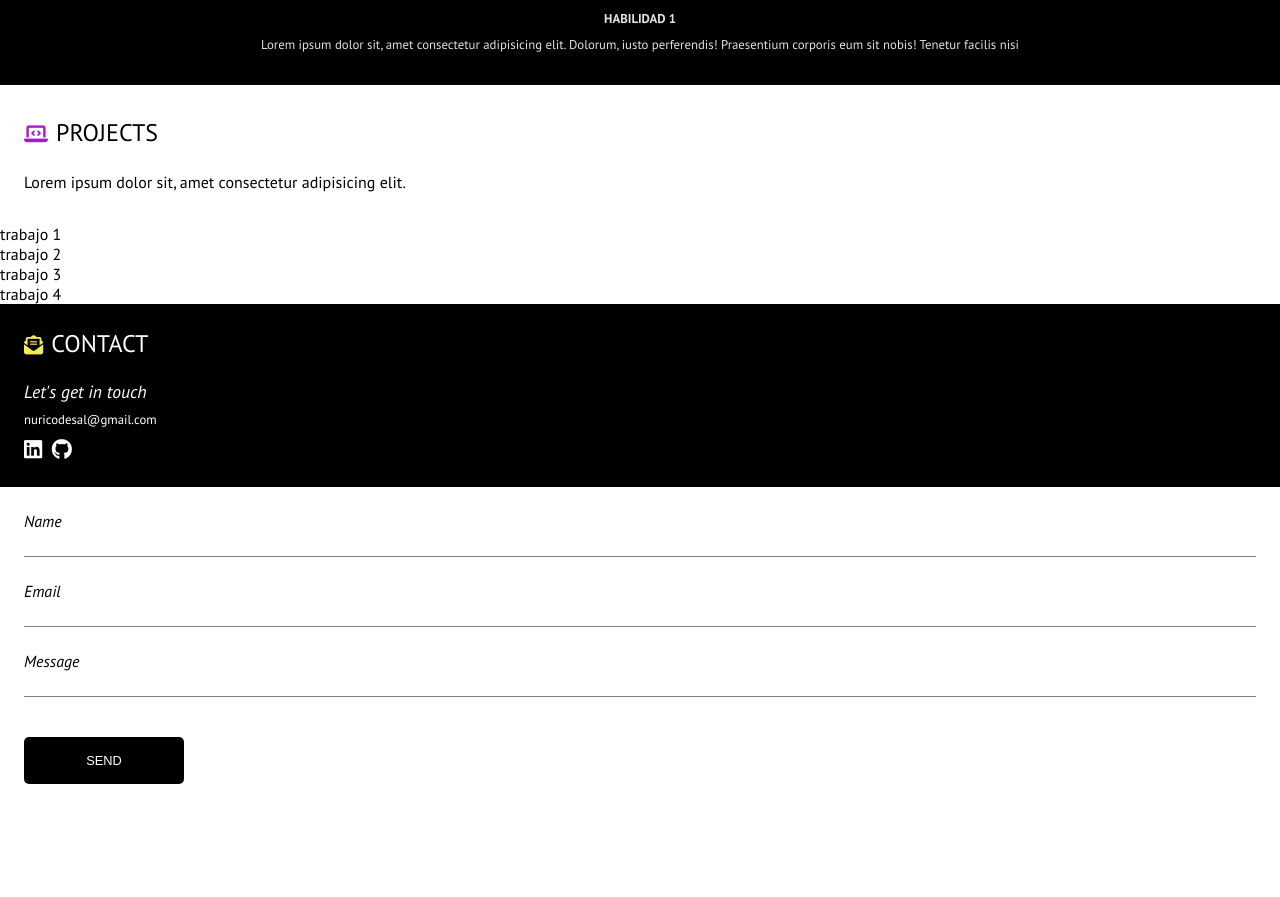
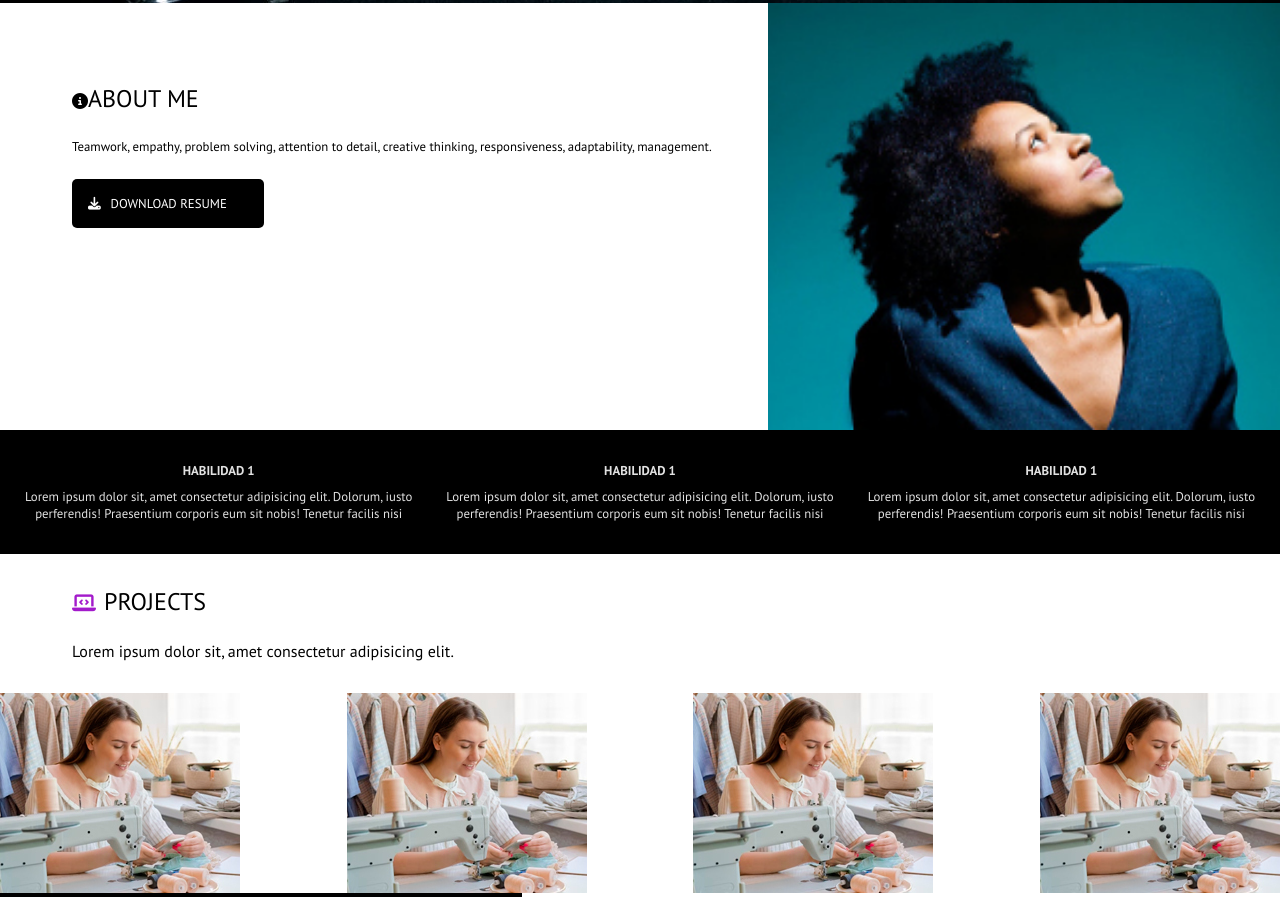
Before and after one commit to Nuriacode/CV-Nuria-Casta-o, a website: page src/html/index.html in a window 1280 px wide. Shown: the part 845-1742 px from the top of the page. Before the commit the page ends 1669 px from the top, so only its background shows below. Drawn offline with nearby package versions, Linux system fonts and the light colour scheme; files that its build step writes are made by us from their sources; no server answers; files whose address does not match are found by name.

Commit message:
add styles

```diff
--- a/src/html/partials/header.html
+++ b/src/html/partials/header.html
@@ -2,10 +2,10 @@
   <nav class="header__sectionOne">
     <img class="header__sectionOne--img" src="" alt="Logo" />
     <ul class="header__sectionOne--ul">
-      <li>Sobre mí</li>
-      <li>Habilidades</li>
-      <li>Experiencia</li>
-      <li>Trabajos</li>
+      <li>About me</li>
+      <li>Skills</li>
+      <li>Experience</li>
+      <li>Projects</li>
     </ul>
   </nav>
   <section class="header__sectionTwo">
--- a/src/html/partials/main.html
+++ b/src/html/partials/main.html
@@ -54,9 +54,25 @@
     </p>
   </section>
   <div class="main__worksImage">
-    <div>trabajo 1</div>
-    <div>trabajo 2</div>
-    <div>trabajo 3</div>
-    <div>trabajo 4</div>
+    <div>
+      <a href="">
+        <img class="main__worksImage--pr" src="../assets/images/pepita-costurera.jpg" alt="Project 1">
+      </a>
+    </div>
+    <div>
+      <a href="">
+        <img class="main__worksImage--pr" src="../assets/images/pepita-costurera.jpg"
+          alt="Project 2">
+        </a>
+    </div>
+    <div>
+      <a href=""><img class="main__worksImage--pr" src="../assets/images/pepita-costurera.jpg"
+          alt="Project 3"></a>
+    </div>
+    <div>
+      <a href=""><img class="main__worksImage--pr" src="../assets/images/pepita-costurera.jpg"
+          alt="Project 4">
+        </a>
+    </div>
   </div>
 </main>
--- a/src/scss/layout/_footer.scss
+++ b/src/scss/layout/_footer.scss
@@ -1,17 +1,32 @@
 .footer {
   font-family: "PT sans";
+
 
   &__contact {
     display: flex;
     flex-direction: column;
 
+    @media all and (min-width: 768px) {
+      display: flex;
+      flex-direction: row;
+      justify-content: flex-start;
+    }
+
     &--div {
       background-color: black;
       color: white;
+      @media all and (min-width: 768px) {
+          width: 40%;
+          display: flex;
+          flex-direction: column;
+          justify-content: baseline;
+          padding-top: 3rem;
+          padding-left: 3rem;
+
+        }
 
       &--divTitle {
         padding-left: 1.5rem;
-        padding-right: 1.5rem;
         display: flex;
         flex-direction: row;
         align-items: baseline;
@@ -51,16 +66,18 @@
         font-size: 1.3rem;
         gap: 0.6rem;
 
-        .linkedin{
+        .linkedin {
           color: white;
           text-decoration: none;
         }
-        .github{
+        .github {
           color: white;
           text-decoration: none;
         }
       }
     }
+
+
   }
     &__form {
       display: flex;
@@ -70,12 +87,16 @@
       padding-top: 1.5rem;
       padding-bottom: 1.5rem;
       gap: 0.5rem;
+      @media all and (min-width: 768px) {
+          width: 60vw;
+          padding-top: 3rem;
+        }
 
-    &--label{
+      &--label {
         font-style: italic;
       }
 
-    &--input{
+      &--input {
         border: 0;
         border-bottom: solid 1px grey;
         margin-bottom: 1rem;
--- a/src/scss/layout/_header.scss
+++ b/src/scss/layout/_header.scss
@@ -1,8 +1,12 @@
 .header {
   background-color: black;
+  background-image: url(../images/background.jpg);
+  background-size: cover;
+  background-repeat: no-repeat;
+  background-position: center center;
   font-family: 'PT Sans';
   padding-top: 1rem;
-  height: 100%;
+  height: 100vh;
   padding-left: 1.5rem;
   padding-right: 1.5rem;
   padding-bottom: 2rem;
@@ -18,12 +22,12 @@
     }
 
     &--ul {
-      font-size: 0.6rem;
+      font-size: 0.9rem;
       color: white;
       display: flex;
       flex-direction: row;
       justify-content: space-around;
-      gap: 0.5rem;
+      gap: 1.2rem;
     }
   }
 
@@ -37,8 +41,6 @@
     padding-bottom: 1rem;
     white-space: nowrap;
 
-
-
     &--title {
       text-transform: uppercase;
       font-size: 1.4rem;
@@ -48,22 +50,7 @@
       padding-right: 2rem;
       padding-top: 1rem;
       padding-bottom: 1rem;
-    //   border-right: 4px solid;
-    //   width: 14ch;
-    //   animation: typing 2s steps(14), blikn .5s infinite step-end alternate;
-    //     overflow: hidden;
 
-    //     @key-frames typing {
-    //       from {
-    //         width: 0
-    //       }
-    //     }
-
-    //     @key-frames blink {
-    //       50% {
-    //         border-color: transparent
-    //       }
-    //     }
      }
 
     &--job{
--- a/src/scss/layout/_page.scss
+++ b/src/scss/layout/_page.scss
@@ -13,7 +13,7 @@
 
     &--div {
       padding-left: 1.5rem;
-      padding-right: 1.5rem;
+      padding-right: 3rem;
       display: flex;
       flex-direction: column;
       align-items: baseline;
@@ -22,6 +22,8 @@
         display: flex;
         flex-direction: column;
         justify-content: flex-start;
+        padding-left: 3rem;
+        padding-right: 3rem;
       }
 
       &--divTitle {
@@ -74,6 +76,9 @@
         margin-left: 1.5rem;
         margin-right: 1.5rem;
         font-size: 0.8rem;
+        @media all and (min-width: 768px) {
+            margin-bottom: 3rem;
+          }
 
         .fa-download {
           padding-right: 0.4rem;
@@ -103,6 +108,11 @@
     font-size: 0.8rem;
     padding-bottom: 2rem;
     gap: 2rem;
+    @media all and (min-width: 768px) {
+        display: flex;
+        flex-direction: row;
+        justify-content: flex-start;
+      }
 
     &__article {
       display: flex;
@@ -129,6 +139,10 @@
       display: flex;
       flex-direction: row;
       align-items: baseline;
+      @media all and (min-width: 768px) {
+          padding-left: 3rem;
+          padding-right: 3rem;
+        }
 
       .fa-laptop-code {
         font-size: 1.2rem;
@@ -141,9 +155,36 @@
         padding-bottom: 1.5rem;
       }
     }
+
     &--text {
+      @media all and (min-width: 768px) {
+          padding-left: 3rem;
+          padding-right: 3rem;
+        }
     }
   }
+
   &__worksImage {
+    display: flex;
+    flex-direction: column;
+
+    @media all and (min-width: 768px) {
+        display: flex;
+        flex-direction: row;
+        flex-wrap: wrap;
+        justify-content: space-between;
+        margin: 0px;
+      }
+
+    &--pr{
+      width: 100%;
+      margin: 0px;
+      @media all and (min-width: 768px) {
+          display: flex;
+          flex-direction: row;
+          flex-wrap: wrap;
+          margin: 0px;
+        }
+    }
   }
 }
```
Also changed, not shown: src/images/background.jpg (added), src/images/pepita-costurera.jpg (added). Lines whose indentation alone changed are shown as unchanged.
